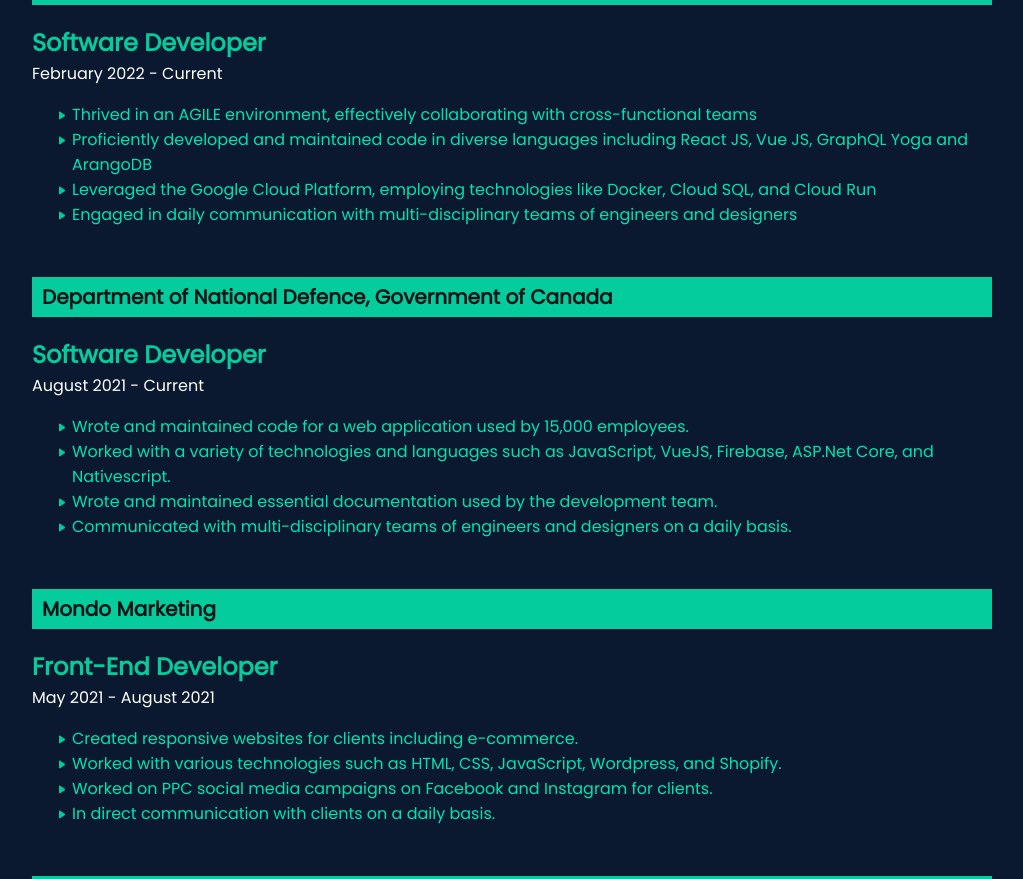
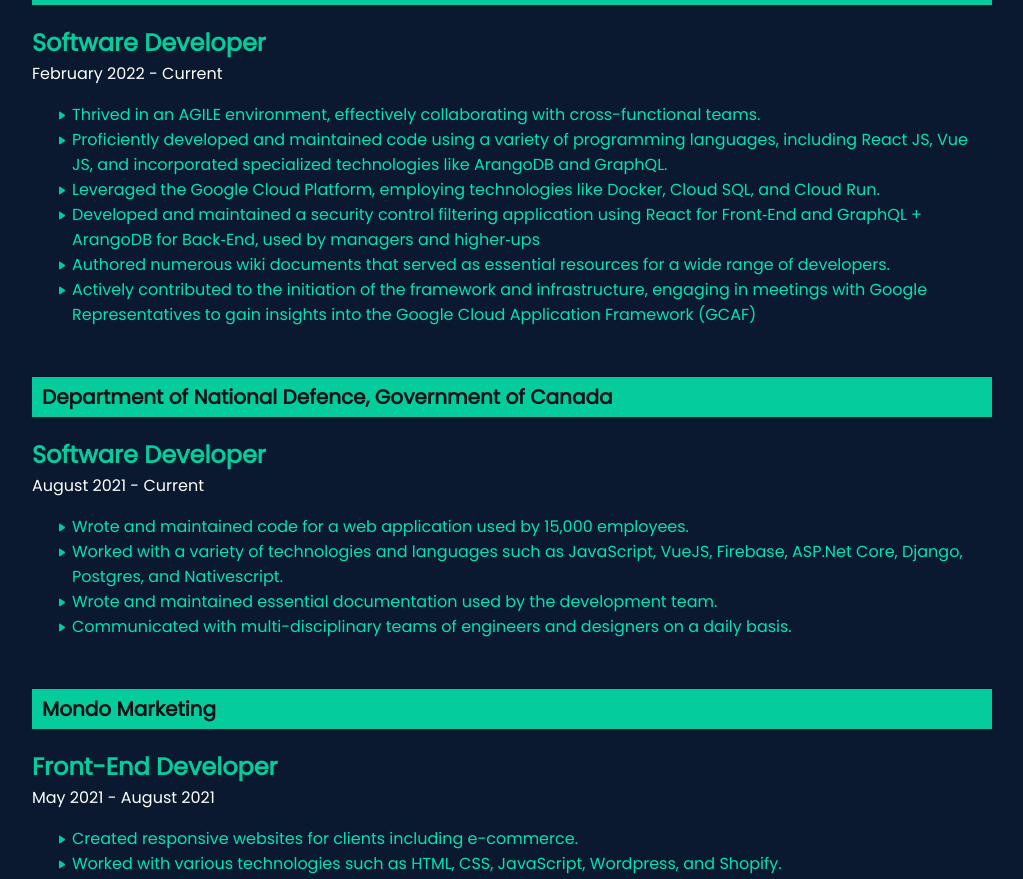
Before and after one commit to samiatoui/MyPortfolio, a React (Create React App) app: page / in a window 1280 px wide. Shown: the part 1072-1951 px from the top of the page, without its empty margins (128-1151 px from the left). Built offline with nearby package versions, Linux system fonts and the light colour scheme; no server answers.

Commit message:
updated experience

```diff
--- a/src/components/Workexp.js
+++ b/src/components/Workexp.js
@@ -8,10 +8,12 @@ export default function Workexp() {
         company: 'Public Health Agency of Canada, Data Enablement',
         date: 'February 2022 - Current',
         responsibilities: [
-          'Thrived in an AGILE environment, effectively collaborating with cross-functional teams',
-          'Proficiently developed and maintained code in diverse languages including React JS, Vue JS, GraphQL Yoga and ArangoDB',
-          'Leveraged the Google Cloud Platform, employing technologies like Docker, Cloud SQL, and Cloud Run',
-          'Engaged in daily communication with multi-disciplinary teams of engineers and designers',
+          'Thrived in an AGILE environment, effectively collaborating with cross-functional teams.',
+          'Proficiently developed and maintained code using a variety of programming languages, including React JS, Vue JS, and incorporated specialized technologies like ArangoDB and GraphQL.',
+          'Leveraged the Google Cloud Platform, employing technologies like Docker, Cloud SQL, and Cloud Run.',
+          'Developed and maintained a security control filtering application using React for Front‑End and GraphQL + ArangoDB for Back‑End, used by managers and higher‑ups',
+          'Authored numerous wiki documents that served as essential resources for a wide range of developers.',
+          ' Actively contributed to the initiation of the framework and infrastructure, engaging in meetings with Google Representatives to gain insights into the Google Cloud Application Framework (GCAF)',
         ],
       },
     {
@@ -20,7 +22,7 @@ export default function Workexp() {
       date: 'August 2021 - Current',
       responsibilities: [
         'Wrote and maintained code for a web application used by 15,000 employees.',
-        'Worked with a variety of technologies and languages such as JavaScript, VueJS, Firebase, ASP.Net Core, and Nativescript.',
+        'Worked with a variety of technologies and languages such as JavaScript, VueJS, Firebase, ASP.Net Core, Django, Postgres, and Nativescript.',
         'Wrote and maintained essential documentation used by the development team.',
         'Communicated with multi-disciplinary teams of engineers and designers on a daily basis.',
       ],
```
Also changed, not shown: 1 other file (tests, documents, lock files or other folders).
